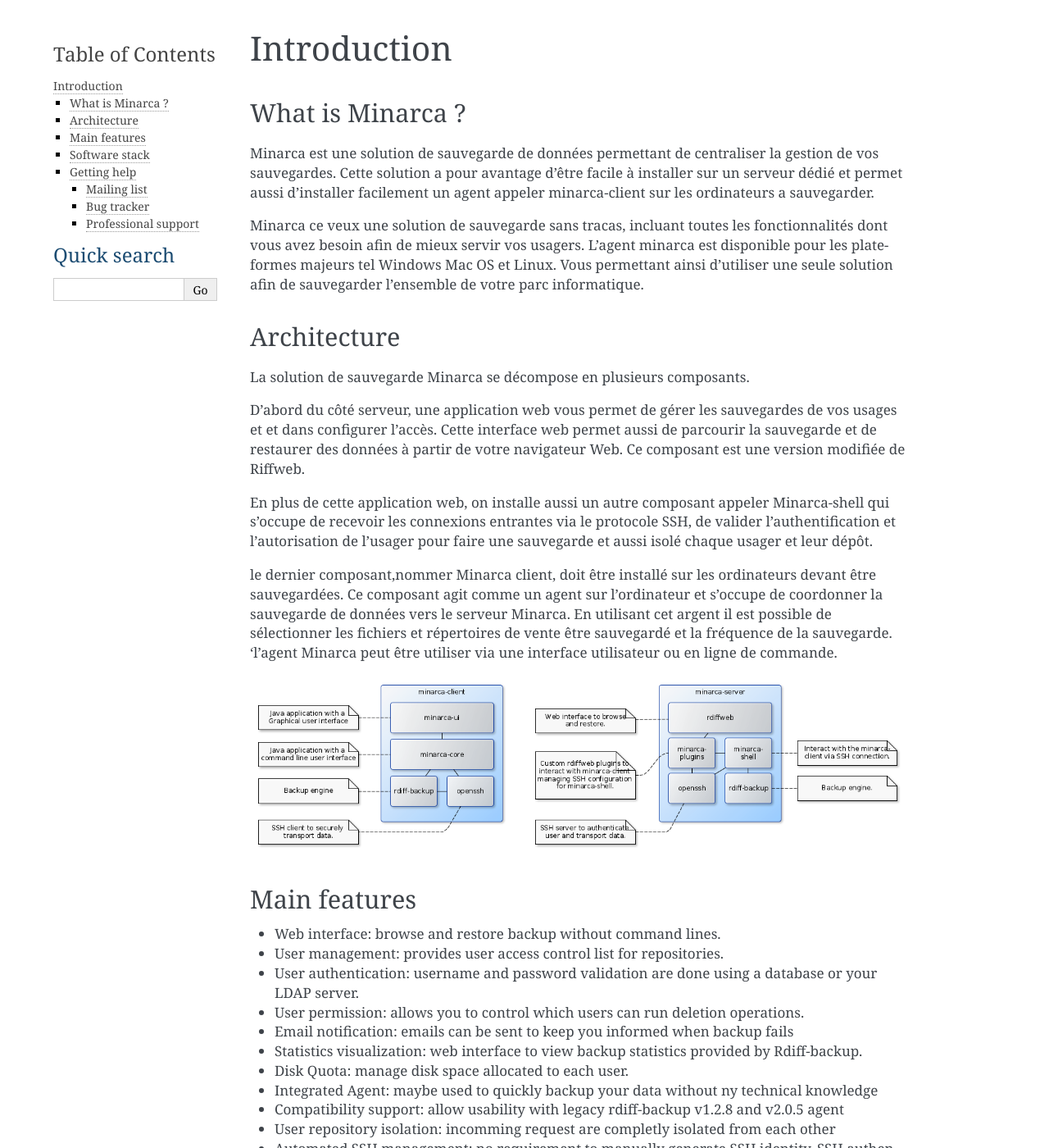
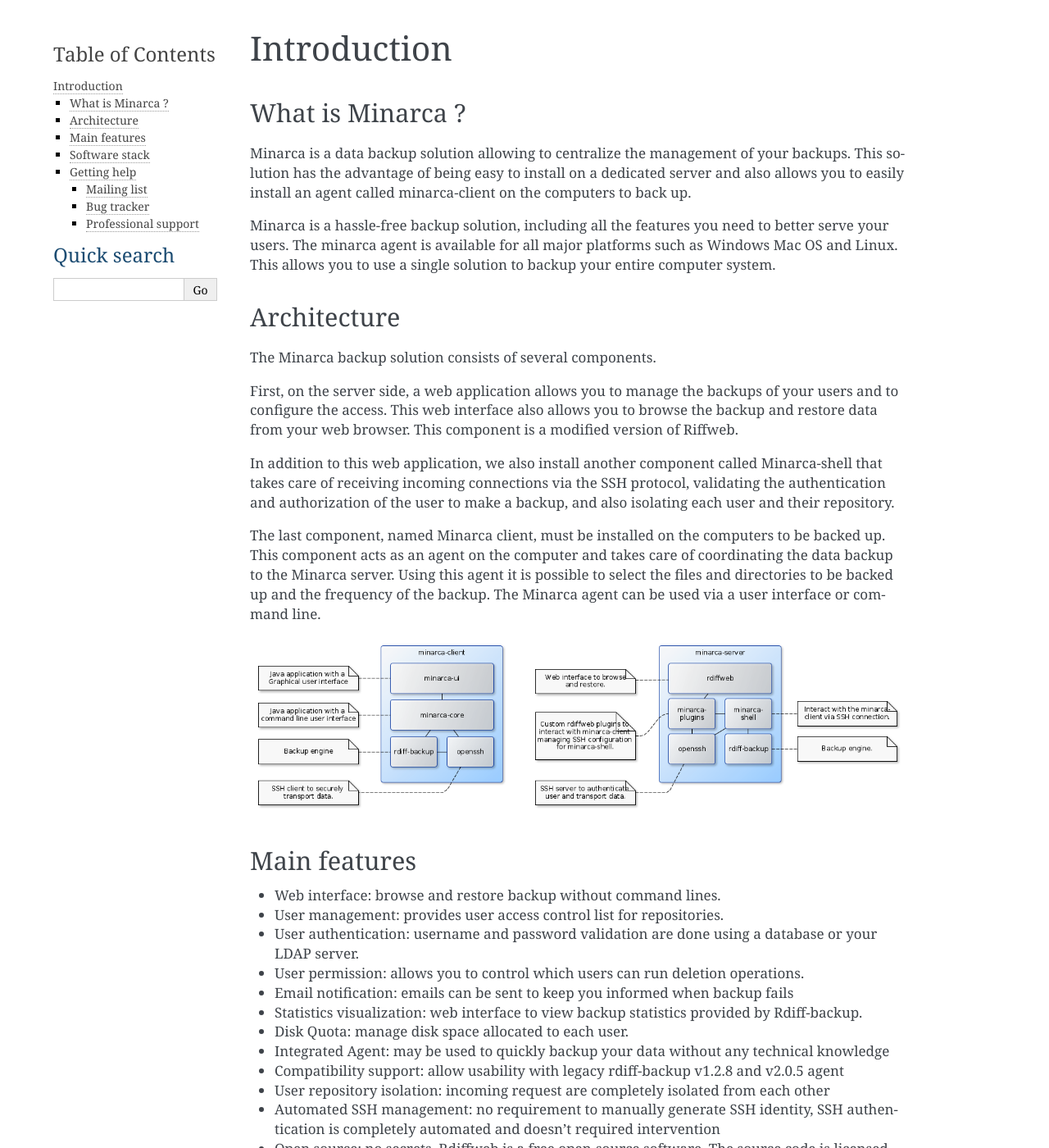
Before and after one commit to ikus060/minarca, a Sphinx documentation site: the page built from doc/introduction.md, in a window 1280 px wide and 1400 px high. Shown: the whole window at 82% size. Built offline with Sphinx 7.4.7, drawn with Linux system fonts in a browser that asks for light colours; some of the changed text lies outside the part shown.

Commit message:
Update introduction and installation #70

```diff
--- a/doc/introduction.md
+++ b/doc/introduction.md
@@ -2,19 +2,19 @@
 
 ## What is Minarca ?
 
-Minarca est une solution de sauvegarde de données permettant de centraliser la gestion de vos sauvegardes. Cette solution a pour avantage d'être facile à installer sur un serveur dédié et permet aussi d'installer facilement un agent appeler minarca-client sur les ordinateurs a sauvegarder.
+Minarca is a data backup solution allowing to centralize the management of your backups. This solution has the advantage of being easy to install on a dedicated server and also allows you to easily install an agent called minarca-client on the computers to back up.
 
-Minarca ce veux une solution de sauvegarde sans tracas, incluant toutes les fonctionnalités dont vous avez besoin afin de mieux servir vos usagers. L'agent minarca est disponible pour les plateformes majeurs tel Windows Mac OS et Linux. Vous permettant ainsi d'utiliser une seule solution afin de sauvegarder l'ensemble de votre parc informatique.
+Minarca is a hassle-free backup solution, including all the features you need to better serve your users. The minarca agent is available for all major platforms such as Windows Mac OS and Linux. This allows you to use a single solution to backup your entire computer system.
 
 ## Architecture
 
-La solution de sauvegarde Minarca se décompose en plusieurs composants.
+The Minarca backup solution consists of several components.
 
-D'abord du côté serveur, une application web vous permet de gérer les sauvegardes de vos usages et et dans configurer l'accès. Cette interface web permet aussi de parcourir la sauvegarde et de restaurer des données à partir de votre navigateur Web. Ce composant est une version modifiée de Riffweb.
+First, on the server side, a web application allows you to manage the backups of your users and to configure the access. This web interface also allows you to browse the backup and restore data from your web browser. This component is a modified version of Riffweb.
 
-En plus de cette application web, on installe aussi un autre composant appeler Minarca-shell qui s'occupe de recevoir les connexions entrantes via le protocole SSH, de valider l'authentification et l'autorisation de l'usager pour faire une sauvegarde et aussi isolé chaque usager et leur dépôt.
+In addition to this web application, we also install another component called Minarca-shell that takes care of receiving incoming connections via the SSH protocol, validating the authentication and authorization of the user to make a backup, and also isolating each user and their repository.
 
- le dernier composant,nommer Minarca client, doit être installé sur les ordinateurs devant être sauvegardées. Ce composant agit comme un agent sur l'ordinateur et s'occupe de coordonner la sauvegarde de données vers le serveur Minarca. En utilisant cet argent il est possible de sélectionner les fichiers et répertoires de vente être sauvegardé et la fréquence de la sauvegarde. 'l'agent Minarca peut être utiliser via une interface utilisateur ou en ligne de commande.
+The last component, named Minarca client, must be installed on the computers to be backed up. This component acts as an agent on the computer and takes care of coordinating the data backup to the Minarca server. Using this agent it is possible to select the files and directories to be backed up and the frequency of the backup.  The Minarca agent can be used via a user interface or command line.
 
 ![Minarca Architecture overview](architecture-overview.png)
 
@@ -27,19 +27,19 @@
 * Email notification: emails can be sent to keep you informed when backup fails
 * Statistics visualization: web interface to view backup statistics provided by Rdiff-backup.
 * Disk Quota: manage disk space allocated to each user.
-* Integrated Agent: maybe used to quickly backup your data without ny technical knowledge
+* Integrated Agent: may be used to quickly backup your data without any technical knowledge
 * Compatibility support: allow usability with legacy rdiff-backup v1.2.8 and v2.0.5 agent
-* User repository isolation: incomming request are completly isolated from each other
-* Automated SSH management: no requirement to manually generate SSH identity, SSH authentication is completly automated and doesn't required intervention
+* User repository isolation: incoming request are completely isolated from each other
+* Automated SSH management: no requirement to manually generate SSH identity, SSH authentication is completely automated and doesn't required intervention
 * Open source: no secrets. Rdiffweb is a free open-source software. The source code is licensed under GPL v3.
 * Support: business support will be available through [Ikus Software](https://ikus-soft.com).
 * Rdiff-backup: used as the main backup software you benefit from its stability, cross-platform. And you can still use it the way you are used to with the command line.
 
 ## Software stack
 
-Minarca software consists of a 3 components: minarca-server, minarca-shell, minarca-client.
+Minarca software consists of 3 components: minarca-server, minarca-shell, minarca-client.
 
-Aside from the web interface, which uses HTML and JavaScript everything else is written in Python programming language.
+Aside from the web interface, which uses HTML and JavaScript, everything else is written in Python programming language.
 
 ## Getting help
 
```
Also changed, not shown: doc/installation.md (+9 -9 lines).
